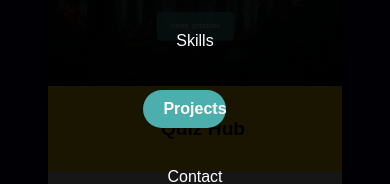
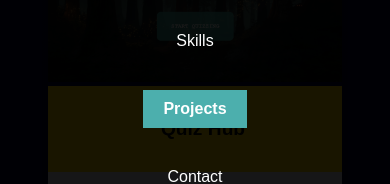
Before and after one commit to dhanush099/Portfolio_HTML, a plain HTML site: page projects.html in a window 390 px wide. Both pictures are taken after a click on the button 348 px from the left and 59 px from the top of the page. Shown: the part 271-455 px from the top of the page. Drawn offline with Linux system fonts and the light colour scheme.

Commit message:
Edited the menu bar in project page

```diff
--- a/project.css
+++ b/project.css
@@ -577,14 +577,17 @@ img {
     }
 
 .nav-button {
-            border-radius: 12cm;
+    display: block; /* Ensures it takes up full width */
+    width: 100%; /* Make button take full width of parent */
+    border-radius: 0; /* Optional: remove circular radius for full coverage */
     background: transparent;
     transition: all 0.5s;
-            padding: 10px 20px;
+    padding: 10px 20px; /* More padding for better touch area */
     color: white;
     border: none;
     cursor: pointer;
     font-size: 16px;
+    text-align: left; /* Align text nicely */
 }
 
 .nav-button:hover {
@@ -593,5 +596,7 @@ img {
 
 .nav-elements-active .nav-button {
     background-color: #4cafad;
+    color: white;
 }
+
 }
```
Lines whose indentation alone changed are shown as unchanged.
